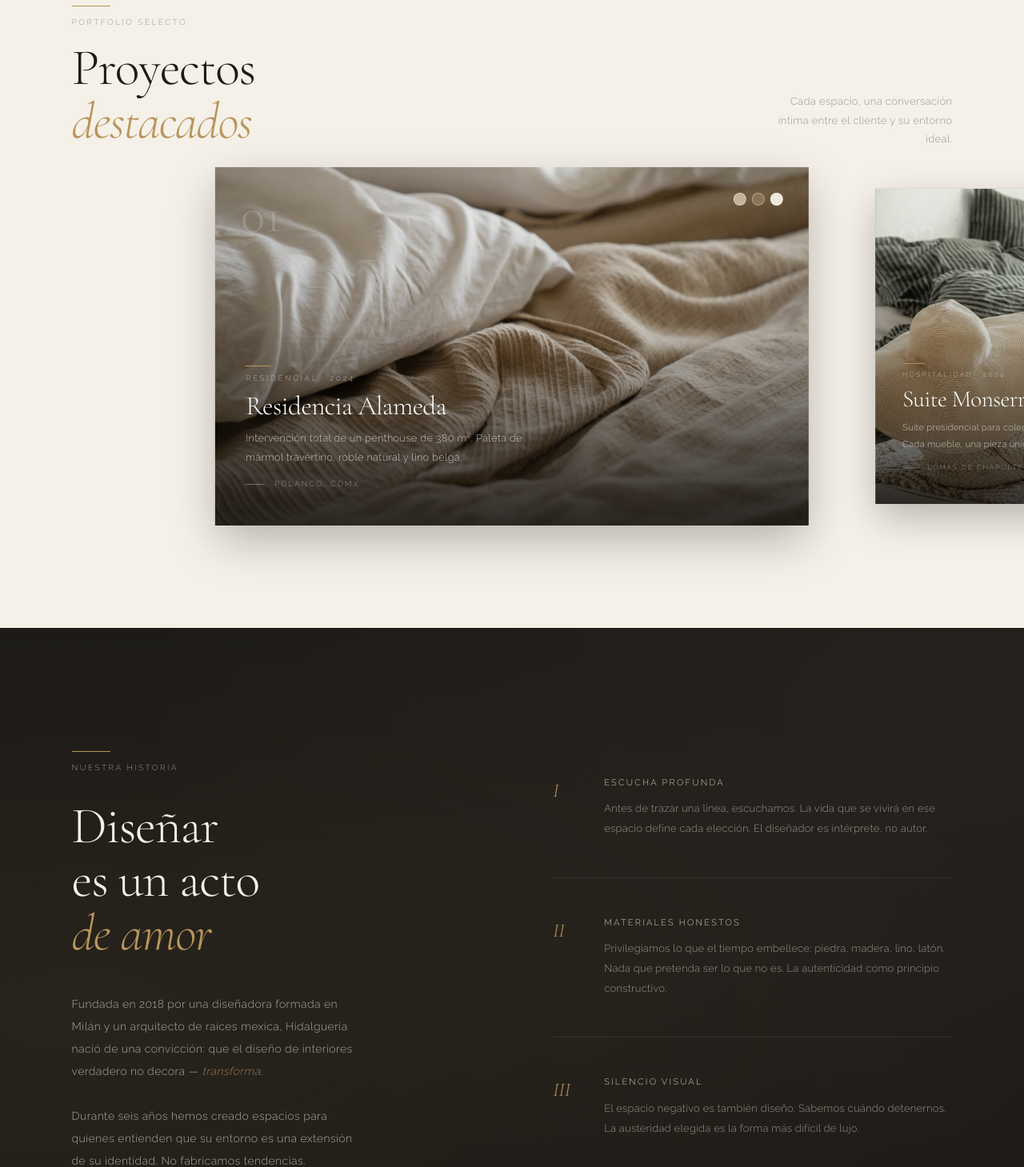
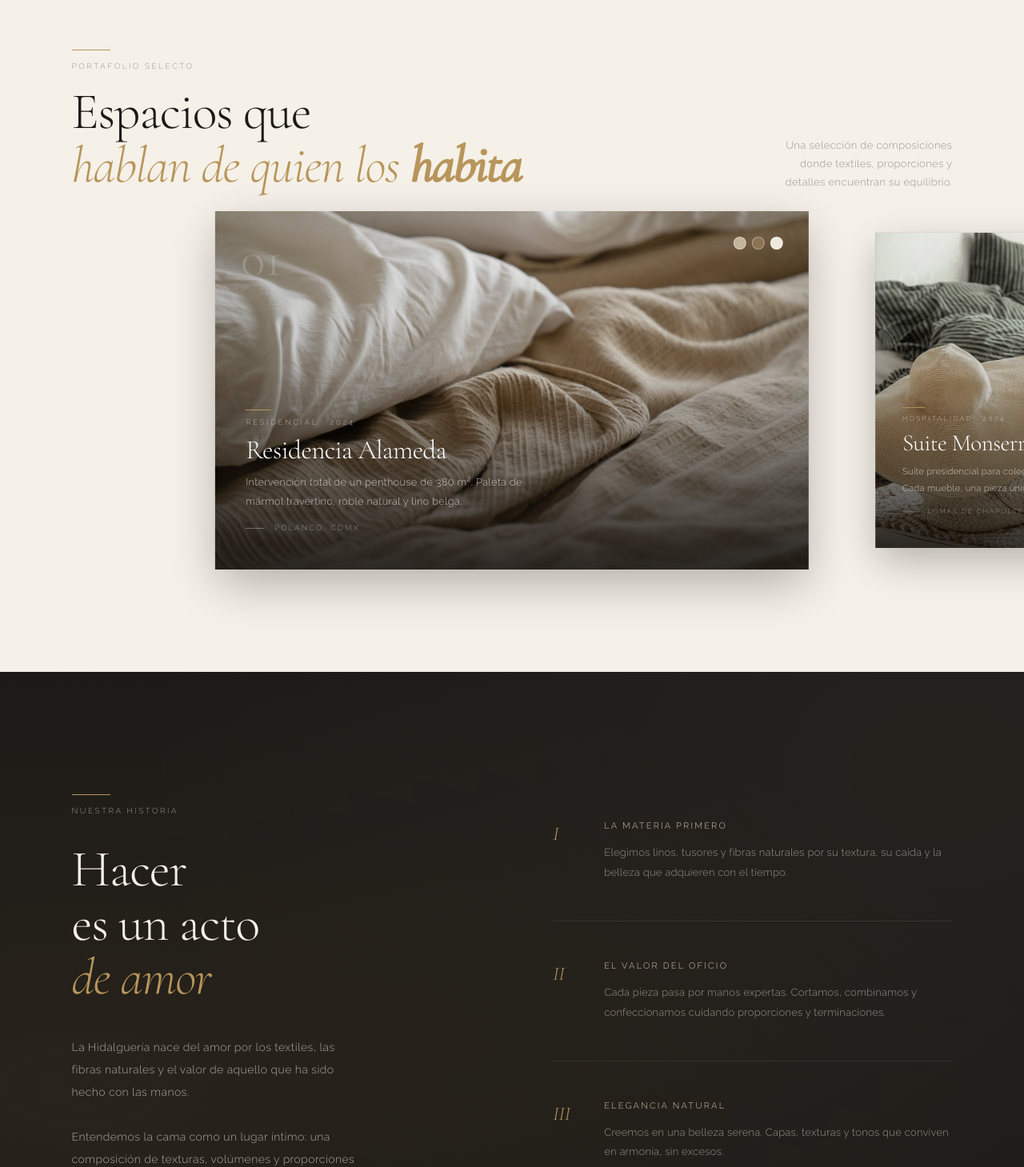
Before and after one commit to kbtreskow/Hidalgueria, a React (Vite) app: page / in a window 1280 px wide. Shown: the part 857-2316 px from the top of the page at 80% size. Built offline with nearby package versions, Linux system fonts and the light colour scheme.

Commit message:
nuevas cosas papá

```diff
--- a/src/sections/Hero.tsx
+++ b/src/sections/Hero.tsx
@@ -101,7 +101,7 @@ export function Hero() {
       >
         <div style={{ maxWidth: '1440px', margin: '0 auto', width: '100%' }}>
           <motion.div variants={fadeIn} style={{ marginBottom: '4rem' }}>
-            <SectionLabel text="Diseño interior · Alta decoración" />
+            <SectionLabel text="Lino · fibras naturales · confección artesanal" />
           </motion.div>
 
           <motion.div variants={fadeUp}>
@@ -118,9 +118,9 @@ export function Hero() {
             >
               El arte
               <br />
-              <em style={{ fontStyle: 'italic', color: 'var(--gold)' }}>de vivir</em>
+              <em style={{ fontStyle: 'italic', color: 'var(--gold)' }}>de vestir</em>
               <br />
-              con belleza
+              la cama
             </h1>
           </motion.div>
 
@@ -145,9 +145,8 @@ export function Hero() {
                 letterSpacing: '0.04em',
               }}
             >
-              Creamos espacios que susurran quiénes somos.<br />
-              Cada pieza, cada textura, cada luz —<br />
-              una elección deliberada de alma.
+              Creamos textiles que hablan de una forma de vivir.<br /><br />
+              Fibras nobles, oficio y detalles hechos a mano — piezas únicas concebidas para perdurar.
             </p>
 
             <motion.a
@@ -170,7 +169,7 @@ export function Hero() {
                 borderBottom: '1px solid var(--dune)',
               }}
             >
-              Descubrir
+              Descubre nuestras camas
             </motion.a>
           </motion.div>
         </div>
--- a/src/sections/Historia.tsx
+++ b/src/sections/Historia.tsx
@@ -11,21 +11,21 @@ interface Principio {
 const principios: Principio[] = [
   {
     numero: 'I',
-    titulo: 'Escucha profunda',
+    titulo: 'La materia primero',
     texto:
-      'Antes de trazar una línea, escuchamos. La vida que se vivirá en ese espacio define cada elección. El diseñador es intérprete, no autor.',
+      'Elegimos linos, tusores y fibras naturales por su textura, su caída y la belleza que adquieren con el tiempo.',
   },
   {
     numero: 'II',
-    titulo: 'Materiales honestos',
+    titulo: 'El valor del oficio',
     texto:
-      'Privilegiamos lo que el tiempo embellece: piedra, madera, lino, latón. Nada que pretenda ser lo que no es. La autenticidad como principio constructivo.',
+      'Cada pieza pasa por manos expertas. Cortamos, combinamos y confeccionamos cuidando proporciones y terminaciones.',
   },
   {
     numero: 'III',
-    titulo: 'Silencio visual',
+    titulo: 'Elegancia natural',
     texto:
-      'El espacio negativo es también diseño. Sabemos cuándo detenernos. La austeridad elegida es la forma más difícil de lujo.',
+      'Creemos en una belleza serena. Capas, texturas y tonos que conviven en armonía, sin excesos.',
   },
 ]
 
@@ -115,7 +115,7 @@ export function Historia() {
                 marginBottom: '2.5rem',
               }}
             >
-              Diseñar
+              Hacer
               <br />
               es un acto
               <br />
@@ -132,10 +132,11 @@ export function Historia() {
                 letterSpacing: '0.03em',
               }}
             >
-              Fundada en 2018 por una diseñadora formada en Milán y un arquitecto de raíces mexica, Hidalguería nació de una convicción: que el diseño de interiores verdadero no decora —
-              <em style={{ fontStyle: 'italic', color: 'rgba(184,149,90,0.8)' }}> transforma</em>.
+              La Hidalguería nace del amor por los textiles, las fibras naturales y el valor de aquello que ha sido hecho con las manos.
               <br /><br />
-              Durante seis años hemos creado espacios para quienes entienden que su entorno es una extensión de su identidad. No fabricamos tendencias. Cultivamos atmósferas duraderas.
+              Entendemos la cama como un lugar íntimo: una composición de texturas, volúmenes y proporciones capaz de transformar la forma en que se siente un dormitorio.
+              <br /><br />
+              No buscamos la perfección de lo industrial. Buscamos carácter, equilibrio y la autenticidad de una pieza bien hecha.
             </p>
           </motion.div>
 
--- a/src/sections/Proceso.tsx
+++ b/src/sections/Proceso.tsx
@@ -6,44 +6,38 @@ interface Etapa {
   fase: string
   titulo: string
   descripcion: string
-  duracion: string
 }
 
 const etapas: Etapa[] = [
   {
     numero: '01',
-    fase: 'Encuentro',
-    titulo: 'Primera conversación',
-    descripcion: 'Una sesión de escucha sin libreto. Queremos saber cómo vive, qué siente al entrar a su hogar, qué le falta, qué le sobra.',
-    duracion: '1–2 sesiones',
+    fase: '',
+    titulo: 'Conversamos',
+    descripcion: 'Conocemos el espacio, tus referencias y lo que quieres transformar.',
   },
   {
     numero: '02',
-    fase: 'Visión',
-    titulo: 'Concepto & moodboard',
-    descripcion: 'Traducimos la conversación en un mundo visual: paletas, referencias, materiales y la narrativa que guiará cada decisión.',
-    duracion: '2–3 semanas',
+    fase: '',
+    titulo: 'Elegimos las telas',
+    descripcion: 'Tocamos, comparamos y combinamos tonos, gramajes y texturas.',
   },
   {
     numero: '03',
-    fase: 'Precisión',
-    titulo: 'Planos & especificaciones',
-    descripcion: 'Cada milímetro documentado. Planos técnicos, renders fotorrealistas, fichas de materiales y cronograma de ejecución.',
-    duracion: '4–6 semanas',
+    fase: '',
+    titulo: 'Diseñamos',
+    descripcion: 'Definimos medidas, capas, caídas, formatos y terminaciones.',
   },
   {
     numero: '04',
-    fase: 'Creación',
-    titulo: 'Ejecución & seguimiento',
-    descripcion: 'Dirigimos cada etapa de la obra con presencia real. Coordinamos artesanos, fabricantes y proveedores bajo nuestra supervisión directa.',
-    duracion: 'Variable por proyecto',
+    fase: '',
+    titulo: 'Confeccionamos',
+    descripcion: 'La propuesta pasa al taller, donde cada elemento se confecciona y termina cuidadosamente.',
   },
   {
     numero: '05',
-    fase: 'Entrega',
-    titulo: 'La gran revelación',
-    descripcion: 'El momento en que el espacio cobra vida. Entregamos cada detalle en su lugar, listos para habitarse desde el primer día.',
-    duracion: '—',
+    fase: '',
+    titulo: 'Entregamos',
+    descripcion: 'La idea inicial se vuelve tangible: una cama pensada específicamente para ese dormitorio.',
   },
 ]
 
@@ -79,9 +73,9 @@ export function Proceso() {
                 marginBottom: '2rem',
               }}
             >
-              Un proceso
+              De una idea
               <br />
-              <em style={{ fontStyle: 'italic', color: 'var(--gold)' }}>íntimo</em>
+              <em style={{ fontStyle: 'italic', color: 'var(--gold)' }}>a tu cama</em>
             </h2>
             <p
               style={{
@@ -93,7 +87,7 @@ export function Proceso() {
                 letterSpacing: '0.03em',
               }}
             >
-              Trabajamos con un número limitado de proyectos al año para garantizar una atención genuina en cada uno.
+              Cada proyecto parte de algo distinto: un dormitorio, una necesidad, una referencia o simplemente una sensación que queremos conseguir.
             </p>
           </div>
 
@@ -167,37 +161,10 @@ export function Proceso() {
                       fontWeight: 300,
                       letterSpacing: '0.02em',
                       maxWidth: '48ch',
-                      marginBottom: '1rem',
                     }}
                   >
                     {etapa.descripcion}
                   </p>
-                  <div
-                    style={{
-                      display: 'flex',
-                      alignItems: 'center',
-                      gap: '0.75rem',
-                    }}
-                  >
-                    <div
-                      style={{
-                        width: '20px',
-                        height: '1px',
-                        background: 'var(--dune)',
-                      }}
-                    />
-                    <span
-                      style={{
-                        fontSize: '0.625rem',
-                        letterSpacing: '0.2em',
-                        color: 'var(--ash)',
-                        textTransform: 'uppercase',
-                        fontWeight: 300,
-                      }}
-                    >
-                      {etapa.duracion}
-                    </span>
-                  </div>
                 </div>
               </motion.div>
             ))}
--- a/src/sections/Productos.tsx
+++ b/src/sections/Productos.tsx
@@ -472,9 +472,9 @@ export function Productos() {
                 letterSpacing: '-0.035em',
               }}
             >
-              Materia
+              Una paleta
               <br />
-              <em style={{ color: 'var(--gold)' }}>Prima</em>
+              <em style={{ color: 'var(--gold)' }}>para combinar</em>
             </h2>
           </motion.div>
         </div>
--- a/src/sections/Proyectos.tsx
+++ b/src/sections/Proyectos.tsx
@@ -428,7 +428,7 @@ export function Proyectos() {
           }}
         >
           <div>
-            <SectionLabel text="Portfolio selecto" />
+            <SectionLabel text="Portafolio selecto" />
             <h2
               className="editorial"
               style={{
@@ -440,14 +440,13 @@ export function Proyectos() {
                 marginTop: '1rem',
               }}
             >
-              Proyectos
+              Espacios que
               <br />
-              <em style={{ fontStyle: 'italic', color: 'var(--gold)' }}>destacados</em>
+              <em style={{ fontStyle: 'italic', color: 'var(--gold)' }}>hablan de quien los <strong style={{ fontWeight: 700 }}>habita</strong></em>
             </h2>
           </div>
 
           <p
-            className="hidden md:block"
             style={{
               fontSize: '0.8125rem',
               color: 'var(--ash)',
@@ -458,7 +457,7 @@ export function Proyectos() {
               letterSpacing: '0.03em',
             }}
           >
-            Cada espacio, una conversación íntima entre el cliente y su entorno ideal.
+            Una selección de composiciones donde textiles, proporciones y detalles encuentran su equilibrio.
           </p>
         </div>
         </div>
--- a/src/sections/Servicios.tsx
+++ b/src/sections/Servicios.tsx
@@ -11,27 +11,27 @@ interface Servicio {
 const servicios: Servicio[] = [
   {
     numero: '001',
-    nombre: 'Diseño Integral',
-    descripcion: 'De la idea a la llave. Tomamos el proyecto desde el primer trazo hasta la instalación de la última pieza.',
-    detalle: ['Concepto & moodboard', 'Planos y renders', 'Dirección de obra', 'Coordinación de artesanos'],
+    nombre: 'Ropa de cama',
+    descripcion: 'Capas que aportan profundidad, movimiento y una sensación de descanso.',
+    detalle: ['Fundas', 'Sábanas', 'Mantas', 'Cubrecamas'],
   },
   {
     numero: '002',
-    nombre: 'Curaduría de Arte y Objetos',
-    descripcion: 'Seleccionamos piezas con historia y alma para habitar sus espacios: arte, textiles, antigüedades y diseño contemporáneo.',
-    detalle: ['Sourcing internacional', 'Arte contemporáneo', 'Antigüedades & vintage', 'Arte popular mexicano'],
+    nombre: 'Cojinería',
+    descripcion: 'Formatos, texturas y terminaciones que cambian el ritmo de toda la cama.',
+    detalle: ['Lino', 'Texturas', 'Pestañas', 'Vivos', 'Borlas'],
   },
   {
     numero: '003',
-    nombre: 'Consultoría de Estilo',
-    descripcion: 'Para quienes desean refinar un espacio existente. Sesiones de diagnóstico con recomendaciones precisas y alcanzables.',
-    detalle: ['Diagnóstico espacial', 'Plan de color & materiales', 'Edición de piezas', 'Shopping guidance'],
+    nombre: 'Respaldos',
+    descripcion: 'La pieza que define presencia, proporción y carácter en el dormitorio.',
+    detalle: ['A medida', 'Fundas removibles', 'Lino'],
   },
   {
     numero: '004',
-    nombre: 'Proyectos Corporativos',
-    descripcion: 'Oficinas, restaurantes y espacios de hospitalidad que comunican valores desde su primera percepción.',
-    detalle: ['Identidad espacial', 'Señalética & experiencia', 'Arte corporativo', 'Mantenimiento de colección'],
+    nombre: 'Pieceras & detalles',
+    descripcion: 'Las últimas capas que terminan de equilibrar la composición.',
+    detalle: ['Pieceras', 'Faldones', 'Detalles textiles'],
   },
 ]
 
@@ -100,11 +100,30 @@ export function Servicios() {
                 marginTop: '1.5rem',
               }}
             >
-              Servicios
+              Piezas
               <br />
-              <em style={{ fontStyle: 'italic', color: 'var(--gold)' }}>a medida</em>
+              <em style={{ fontStyle: 'italic', color: 'var(--gold)' }}>hechas para tu cama</em>
             </h2>
           </div>
+
+          <p
+            style={{
+              fontSize: '0.8125rem',
+              color: 'var(--obsidian)',
+              lineHeight: 1.8,
+              maxWidth: '34ch',
+              textAlign: 'right',
+              fontWeight: 400,
+              letterSpacing: '0.03em',
+              textShadow: '0 1px 16px rgba(245,240,232,0.85), 0 1px 3px rgba(245,240,232,0.9)',
+            }}
+          >
+            No hacemos simplemente ropa de cama.{' '}
+            <em style={{ fontStyle: 'italic', color: 'var(--gold)' }}>
+              Creamos piezas textiles pensadas para convivir entre sí
+            </em>
+            , respetar las proporciones del espacio y transformar la manera en que se siente un dormitorio.
+          </p>
         </div>
 
         {/* Grid de servicios */}
```
